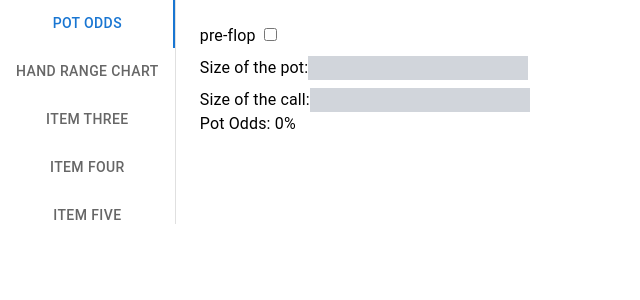
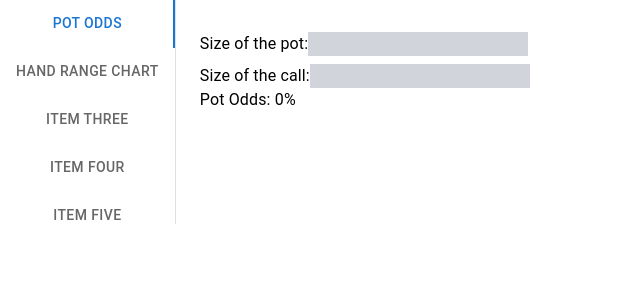
Before and after one commit to Hizaguru/Bad-Beat, a React (Create React App) app: page / in a window 1280 px wide. Shown: the top 300 px of the page, without its empty margins (0-640 px from the left). Built offline with nearby package versions, Linux system fonts and the light colour scheme.

Commit message:
restore back to potOdds

```diff
--- a/src/Components/PotOdds/PotOddsCalculator.tsx
+++ b/src/Components/PotOdds/PotOddsCalculator.tsx
@@ -5,21 +5,9 @@ const PotOddsCalculator = () => {
   const [potSize, setPotSize] = useState('');
   const [callSize, setCallSize] = useState('');
   const [potOdds, setPotOdds] = useState('');
-  const [selectedStages, setSelectedStages] = useState<string[]>([]);
 
 
-  const handleStageChange = (e: React.ChangeEvent<HTMLInputElement>) => {
-    const stage = e.target.value;
-    const isChecked = e.target.checked;
 
-    if (isChecked) {
-      setSelectedStages((prevSelectedStages) => [...prevSelectedStages, stage]);
-    } else {
-      setSelectedStages((prevSelectedStages) =>
-        prevSelectedStages.filter((selectedStage) => selectedStage !== stage)
-      );
-    }
-  };
 
   useEffect(() => {
     handleCalculatePotOdds()},[potSize, callSize]);
@@ -36,17 +24,6 @@ const PotOddsCalculator = () => {
 
   return (
     <form>
-      <div className='flex space-x-4'>
-        <label>
-            pre-flop
-      <input
-          className='ml-2'
-          type="checkbox"
-          value={potSize}
-          onChange={(e) => handleStageChange(e)}
-        />
-        </label>
-      </div>
       <div className='py-2'>
       <label>
         Size of the pot:
```
